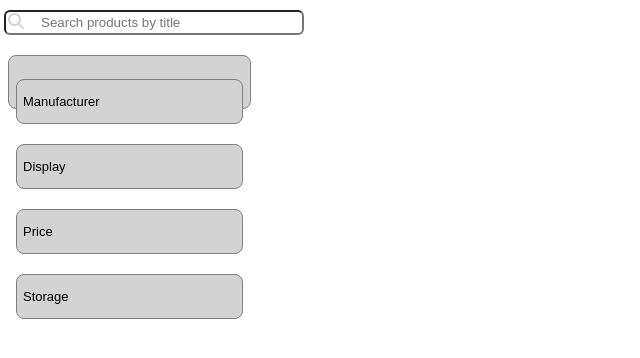
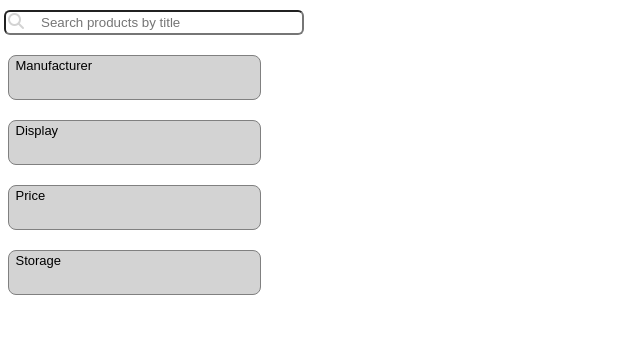
Before and after one commit to efthymissdr/ecommerce, a React (Vite) app: page / in a window 1280 px wide. Shown: the top 358 px of the page, without its empty margins (0-640 px from the left). Built offline with nearby package versions, Linux system fonts and the light colour scheme.

Commit message:
Fixed bugs

```diff
--- a/src/FiltersList/FiltersList.jsx
+++ b/src/FiltersList/FiltersList.jsx
@@ -7,7 +7,7 @@ export default function App() {
     console.log("User Selected Value - ", event.target.value);
   };
   return (
-    <div className={s.FilterDropdown}>
+    <div className={s.filterDropdown}>
       <FilterDropdown
         options={["Apple", "Samsung", "Xiaomi", "Huawei", "LG", "OnePlus"]}
         title="Manufacturer"
--- a/src/FiltersList/FiltersList.module.css
+++ b/src/FiltersList/FiltersList.module.css
@@ -1,5 +1,8 @@
-.FilterDropdown {
+.filterDropdown select {
+  display: flex;
+  flex-direction: column;
   appearance: none;
+  text-align: center;
   width: 100%;
   height: 45px;
   min-width: 15ch;
@@ -15,3 +18,7 @@
   background-color: lightgray;
   font-size: small;
 }
+
+.filterDropdown title {
+  text-align: center;
+}
```
